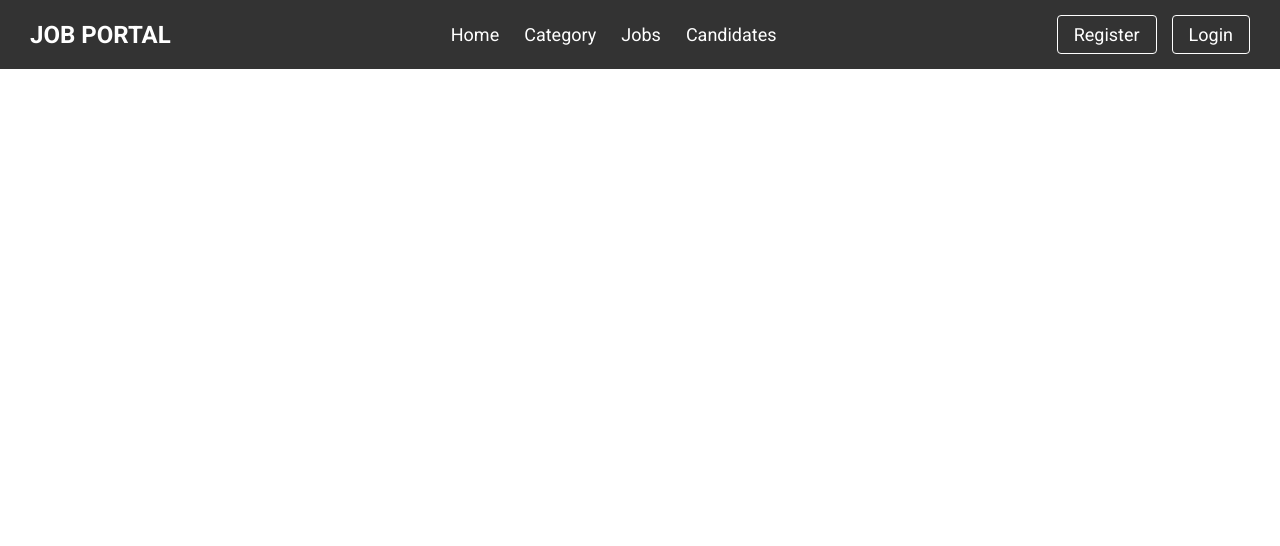
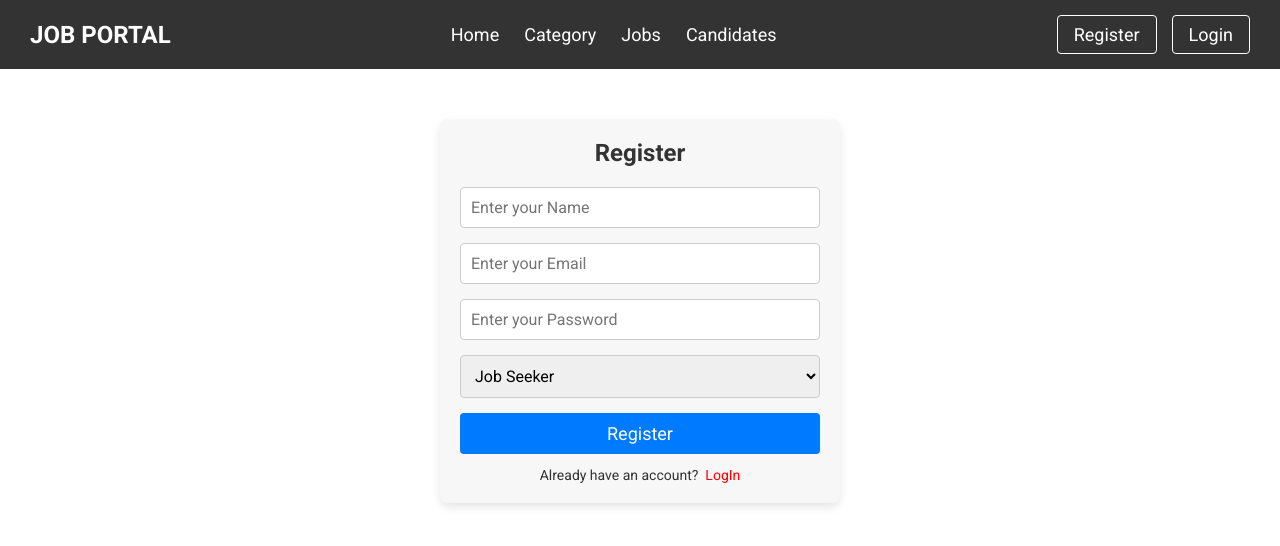
Before and after one commit to Pavitra87/Job_Portal, a React (Create React App) app in the folder ui/: page /register in a window 1280 px wide. Shown: the top 546 px of the page. Built offline with nearby package versions, Linux system fonts and the light colour scheme.

Commit message:
create register page

```diff
--- a/ui/package.json
+++ b/ui/package.json
@@ -6,6 +6,7 @@
     "@testing-library/jest-dom": "^5.17.0",
     "@testing-library/react": "^13.4.0",
     "@testing-library/user-event": "^13.5.0",
+    "axios": "^1.7.7",
     "react": "^18.3.1",
     "react-dom": "^18.3.1",
     "react-router-dom": "^6.27.0",
--- a/ui/src/App.js
+++ b/ui/src/App.js
@@ -3,6 +3,7 @@ import { BrowserRouter, Routes, Route } from "react-router-dom";
 import Header from "./components/header/Header";
 import Home from "./components/home/Home";
 import Category from "./pages/category/Category";
+import Register from "./pages/register/Register";
 
 function App() {
   return (
@@ -11,7 +12,7 @@ function App() {
         <Header />
         <Routes>
           <Route path="/" element={<Home />} />
-          {/* <Route path="/category" element={<Category />} /> */}
+          <Route path="/register" element={<Register />} />
         </Routes>
       </BrowserRouter>
     </div>
--- a/ui/src/components/header/Header.jsx
+++ b/ui/src/components/header/Header.jsx
@@ -27,7 +27,7 @@ const Header = () => {
         </div>
         <div className="rightnav">
           <div className="btns">
-            <Link>Register</Link>
+            <Link to="/register">Register</Link>
             <Link>Login</Link>
           </div>
         </div>
--- /dev/null
+++ b/ui/src/pages/register/Register.jsx
@@ -0,0 +1,90 @@
+import React, { useState } from "react";
+import axios from "axios";
+import "./register.css";
+import { Link } from "react-router-dom";
+
+const Register = () => {
+  const [formData, setFormData] = useState({
+    name: "",
+    email: "",
+    password: "",
+    role: "Job Seeker",
+  });
+
+  const [message, setMessage] = useState("");
+
+  const handleChange = (e) => {
+    const { name, value } = e.target;
+    setFormData((prevData) => ({ ...prevData, [name]: value }));
+  };
+
+  const handleSubmit = async (e) => {
+    e.preventDefault();
+    try {
+      const response = await axios.post(
+        "http://localhost:5001/api/register",
+        formData
+      );
+      setMessage(response.data.message);
+    } catch (error) {
+      setMessage("Error registering user. Please try again.");
+      console.error("Registration error:", error);
+    }
+  };
+
+  return (
+    <div className="register">
+      <form onSubmit={handleSubmit}>
+        <h1>Register</h1>
+        <input
+          type="text"
+          name="name"
+          placeholder="Enter your Name"
+          value={formData.name}
+          onChange={handleChange}
+          required
+        />
+        <input
+          type="email"
+          name="email"
+          placeholder="Enter your Email"
+          value={formData.email}
+          onChange={handleChange}
+          required
+        />
+        <input
+          type="password"
+          name="password"
+          placeholder="Enter your Password"
+          value={formData.password}
+          onChange={handleChange}
+          required
+        />
+        <select
+          name="role"
+          value={formData.role}
+          onChange={handleChange}
+          required
+        >
+          <option value="Job Seeker">Job Seeker</option>
+          <option value="Job Provider">Job Provider</option>
+        </select>
+        <button type="submit">Register</button>
+
+        <div className="account-links">
+          <p className="text">
+            Already have an account? &nbsp;
+            <span>
+              <Link className="login-link" to="/login">
+                LogIn
+              </Link>
+            </span>
+          </p>
+        </div>
+        {message && <p className="message">{message}</p>}
+      </form>
+    </div>
+  );
+};
+
+export default Register;
--- /dev/null
+++ b/ui/src/pages/register/register.css
@@ -0,0 +1,60 @@
+.register {
+  max-width: 400px;
+  margin: 50px auto;
+  padding: 20px;
+  background-color: #f7f7f7;
+  border-radius: 8px;
+  box-shadow: 0px 4px 10px rgba(0, 0, 0, 0.1);
+}
+
+.register h1 {
+  font-size: 24px;
+  margin-bottom: 20px;
+  text-align: center;
+  color: #333;
+}
+
+.register form {
+  display: flex;
+  flex-direction: column;
+}
+
+.register input,
+.register select {
+  padding: 10px;
+  margin-bottom: 15px;
+  border: 1px solid #ccc;
+  border-radius: 4px;
+  font-size: 16px;
+}
+
+.register button {
+  padding: 10px;
+  font-size: 18px;
+  color: #fff;
+  background-color: #007bff;
+  border: none;
+  border-radius: 4px;
+  cursor: pointer;
+}
+
+.register button:hover {
+  background-color: #0056b3;
+}
+
+.message {
+  margin-top: 15px;
+  color: #28a745;
+  text-align: center;
+}
+.account-links {
+  margin-top: 13px;
+}
+.account-links p {
+  font-size: 14px;
+  color: #333;
+  text-align: center;
+}
+.account-links span a {
+  color: red;
+}
```
Also changed, not shown: 1 other file (tests, documents, lock files or other folders).
